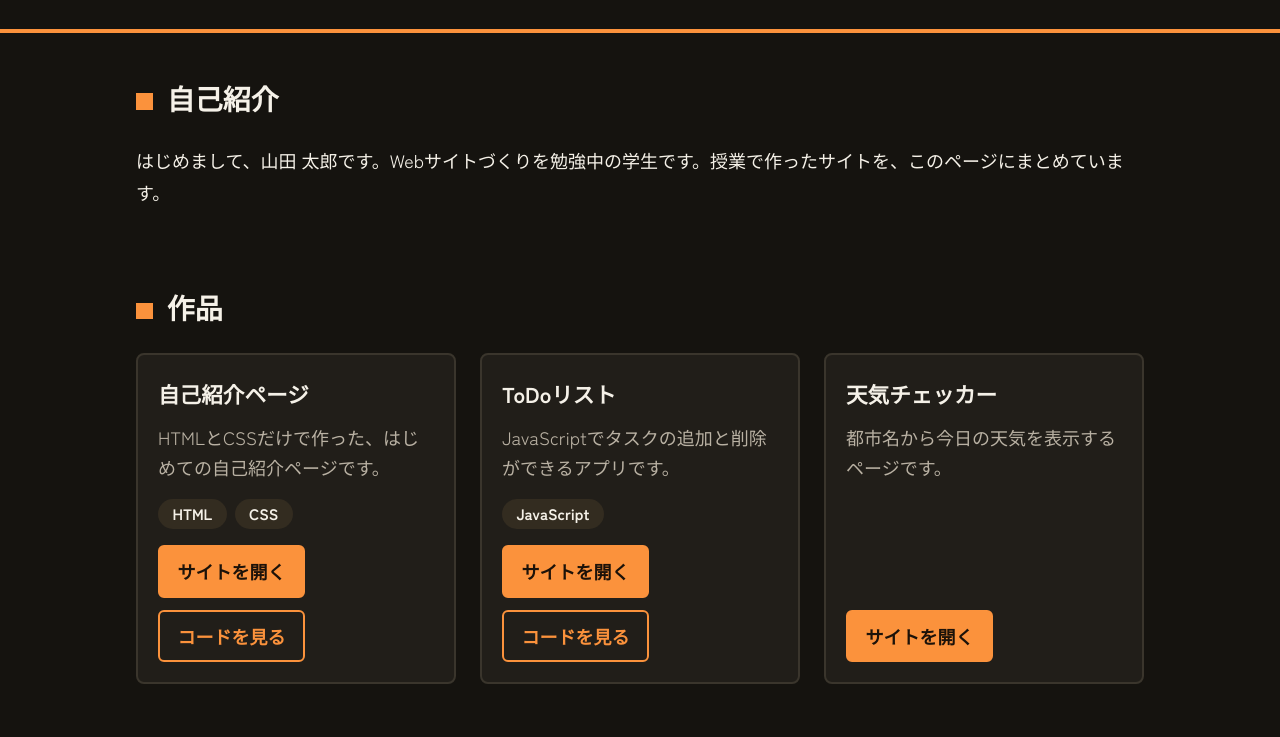
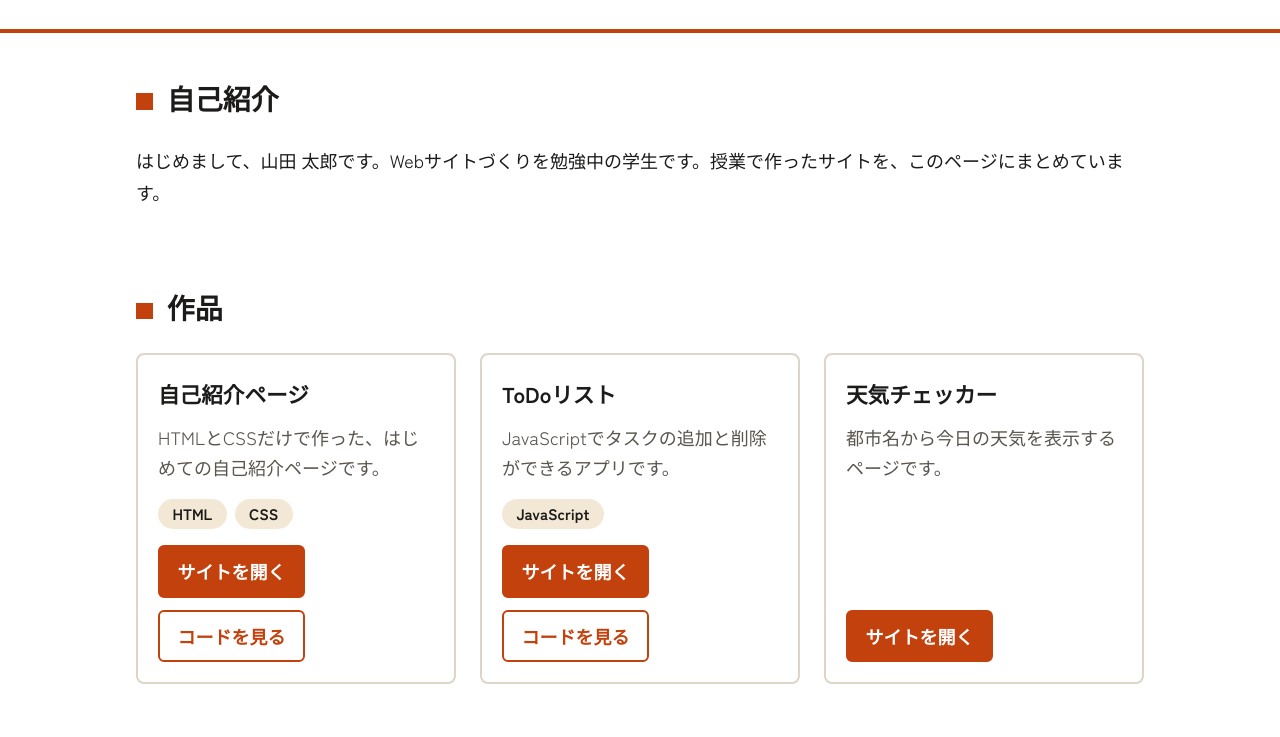
Before and after one commit to kekeworks/keke.github.io, a plain HTML site: page index.html in a window 1280 px wide. Shown: the part 220-957 px from the top of the page. Drawn offline with Linux system fonts and the dark colour scheme.

Commit message:
style: use white background, drop dark mode
Co-Authored-By: Claude Opus 5.5 <noreply@anthropic.com>

```diff
--- a/style.css
+++ b/style.css
@@ -1,26 +1,13 @@
 :root {
-  color-scheme: light dark;
-  --bg: #fbf8f1;
+  color-scheme: light;
+  --bg: #ffffff;
   --surface: #ffffff;
   --text: #1c1b1a;
   --muted: #5a554e;
   --accent: #c2410c;
   --accent-text: #ffffff;
-  --border: #e3dccd;
+  --border: #ddd6c8;
   --tag-bg: #f3e8d6;
-}
-
-@media (prefers-color-scheme: dark) {
-  :root {
-    --bg: #15130f;
-    --surface: #211e19;
-    --text: #f5f1e8;
-    --muted: #b9b1a3;
-    --accent: #fb923c;
-    --accent-text: #1c1209;
-    --border: #3a352c;
-    --tag-bg: #332c20;
-  }
 }
 
 * { box-sizing: border-box; }
```
